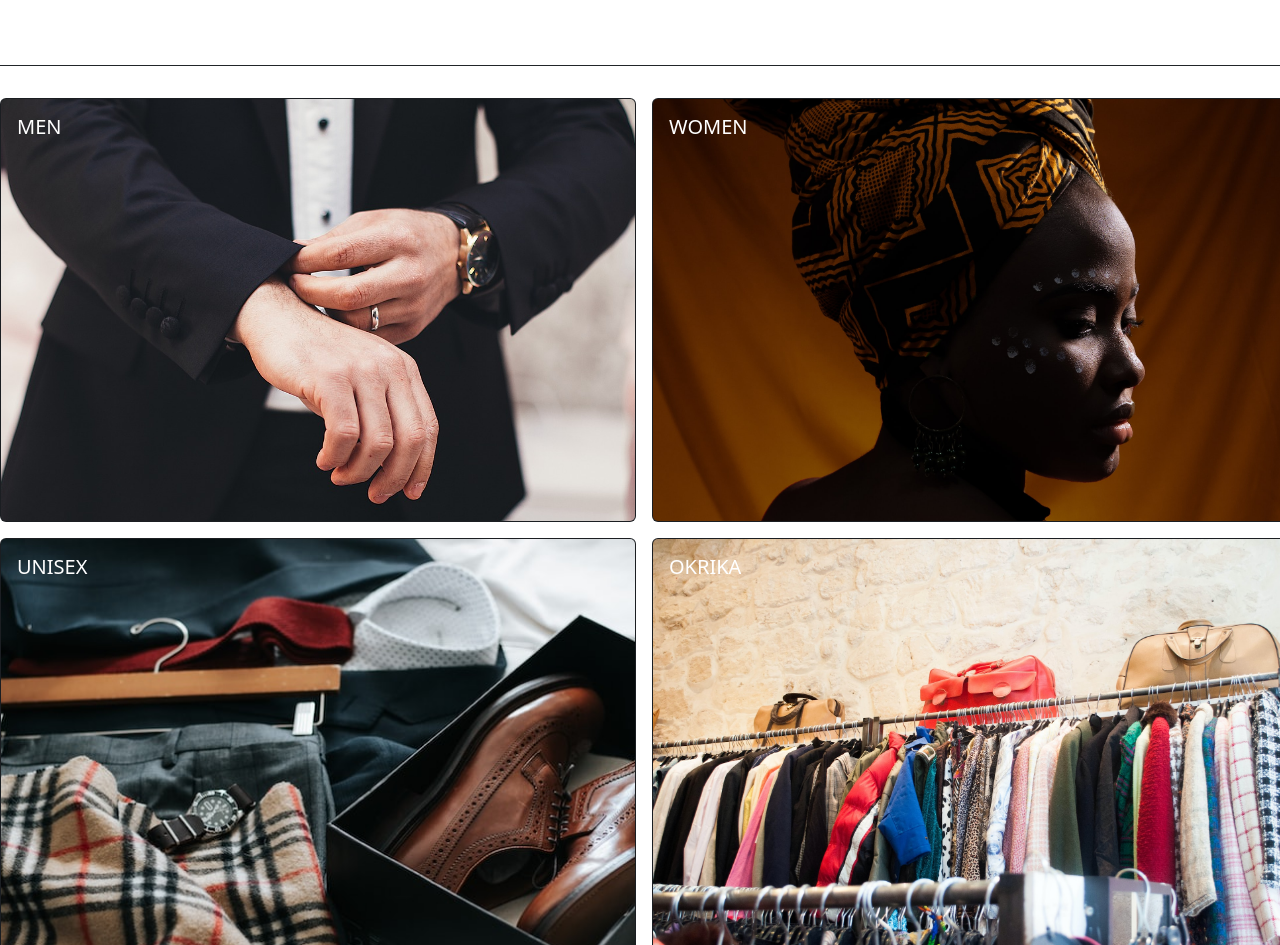
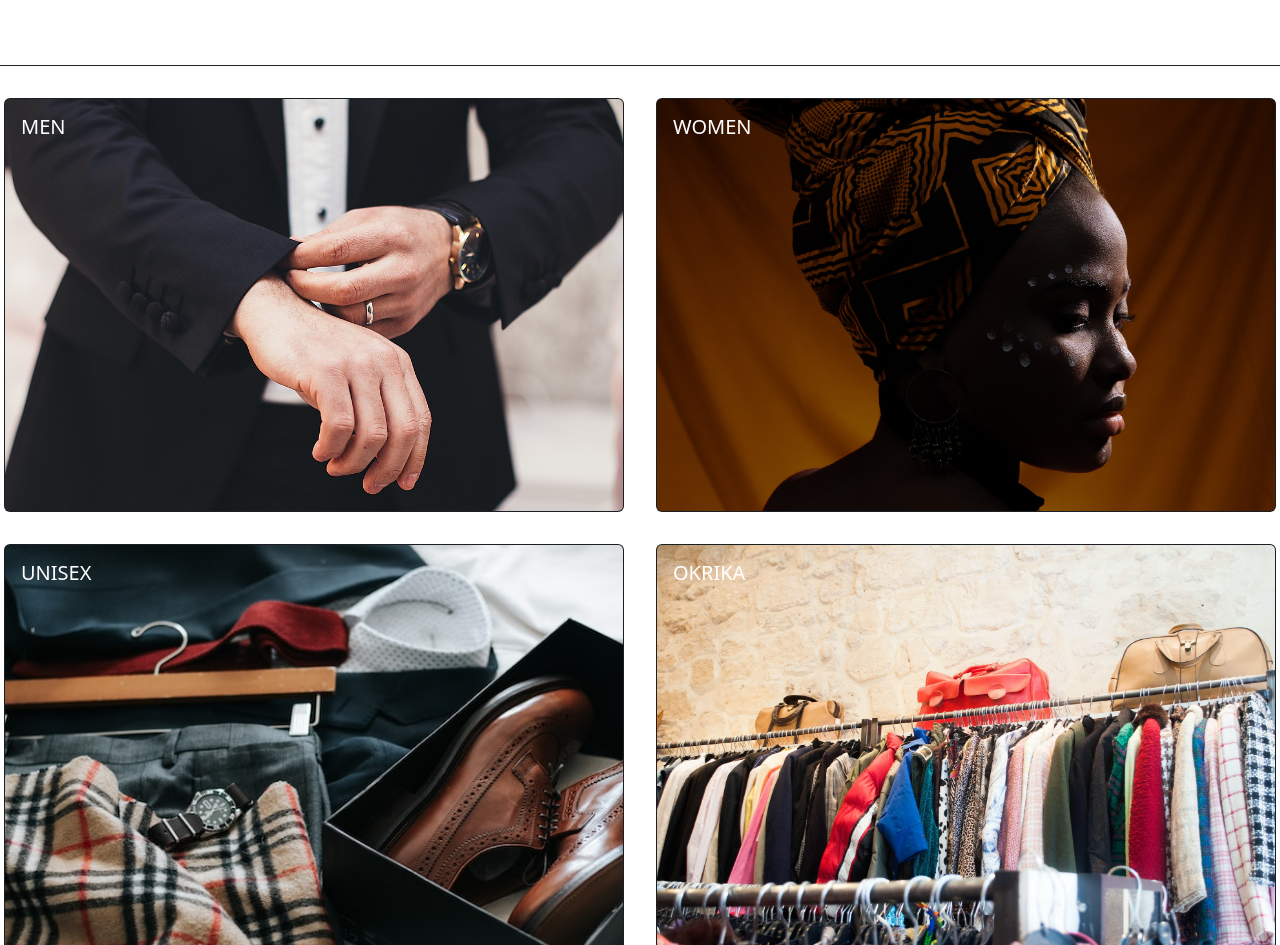
Before and after one commit to pedroski121/x, a Next.js app: page / in a window 1280 px wide. Shown: the part 307-1252 px from the top of the page. Built offline with nearby package versions, Linux system fonts and the light colour scheme.

Commit message:
fixing a build error on andriod - 1

```diff
--- a/src/components/BreadCrumbNav.tsx
+++ b/src/components/BreadCrumbNav.tsx
@@ -22,6 +22,7 @@ const BreadCrumbNav: FC<IBreadCrumbNav> = ({ pages }) => {
 
                   // use the list of dynamic pages upto the current page and turns it into a string, that the Link tag can easily navigates to
                   let currentRoute = pages.slice(0, index + 1).toString().replace(',', '/')
+                  console.log(currentRoute)
                   // breadcrumb dynamic links for pages visited in order
                   return <Link href={`/categories/${currentRoute}`} key={`${index}${page}`} className={`breadcrumb-item ${activePage ? 'active text-decoration-none' : 'link-dark'} text-capitalize `} aria-current="page">{page}</Link>
                 })
--- a/src/components/home-page/HomePageCard.tsx
+++ b/src/components/home-page/HomePageCard.tsx
@@ -6,6 +6,7 @@ import { cardTypes } from "./types";
 export const HomePageCard: FC<cardTypes> = (props) => {
     const { name, imageURL, link, altText = "card image on home page" } = props;
     return (
+        <div className="col-xs-12 col-sm-6 p-3 ">
             <div className="card bg-dark ">
                 <Image src={imageURL} alt={altText} width={300} height={200} layout="responsive" className="card-img" objectFit="cover" />
                 <div className="card-img-overlay">
@@ -13,6 +14,6 @@ export const HomePageCard: FC<cardTypes> = (props) => {
                         <h5 className="card-title text-white">{name}</h5>
                     </Link>
                 </div>
-        </div>
+            </div></div>
     )
 }
--- a/src/pages/index.tsx
+++ b/src/pages/index.tsx
@@ -15,18 +15,14 @@ const Home = () => {
         </p>
       </div>
 
-      <div className="col-xs-12 col-sm-6 pe-1 mt-3 ">
-        <HomePageCard name="MEN" imageURL="/suit.jpg" link="/categories/men" altText="men card" />
-      </div>
-      <div className="col-xs-12 col-sm-6 pe-1 mt-3">
-        <HomePageCard name="WOMEN" imageURL="/african-women.jpg" link="/categories/women" altText="women card" />
-      </div>
-      <div className="col-xs-12 col-sm-6 mt-3 pe-1">
-        <HomePageCard name="UNISEX" imageURL="/men/all.jpg" link="/categories/unisex" altText="unisex card" />
-      </div>
-      <div className="col-xs-12 col-sm-6 mt-3 pe-1">
-        <HomePageCard name="OKRIKA" imageURL="/okirika.jpg" link="/categories/okrika" altText="okrika card" />
-      </div>
+
+      <HomePageCard name="MEN" imageURL="/suit.jpg" link="/categories/men" altText="men card" />
+
+      <HomePageCard name="WOMEN" imageURL="/african-women.jpg" link="/categories/women" altText="women card" />
+
+      <HomePageCard name="UNISEX" imageURL="/men/all.jpg" link="/categories/unisex" altText="unisex card" />
+
+      <HomePageCard name="OKRIKA" imageURL="/okirika.jpg" link="/categories/okrika" altText="okrika card" />
     </div>
     <Footer />
   </div>
```
Lines whose indentation alone changed are shown as unchanged.
